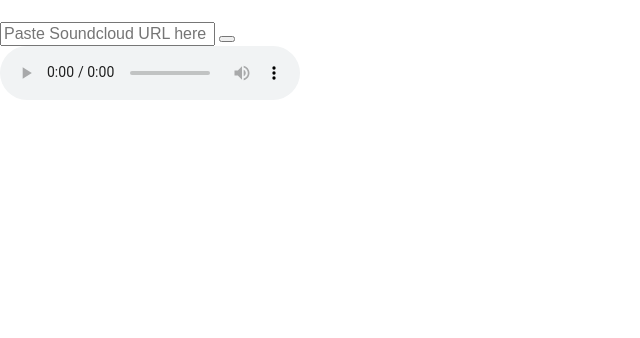
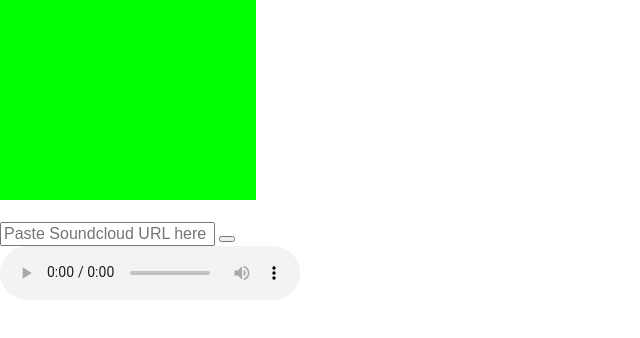
Before and after one commit to jhardin293/radio-dharma, a plain HTML site: page index.html in a window 1280 px wide. Shown: the whole page, without its empty margins (0-640 px from the left). Drawn offline with nearby package versions, Linux system fonts and the light colour scheme; some icons are missing.

Commit message:
added working circle viz

```diff
--- a/css/main.css
+++ b/css/main.css
@@ -93,25 +93,16 @@ textarea {
 
 /* ==========================================================================
    Author's custom styles
-   ========================================================================== */
+   =========================================================================
+/* ==========================================================================
+*/
+#circle {
+  background-color: black;
+  float: right;
+  border-radius: 50%;
+}
 
 
-
-
-
-
-
-
-
-
-
-
-
-
-
-
-
-/* ==========================================================================
    Helper classes
    ========================================================================== */
 
--- a/index.html
+++ b/index.html
@@ -18,8 +18,10 @@
         <!--[if lt IE 8]>
             <p class="browserupgrade">You are using an <strong>outdated</strong> browser. Please <a href="http://browsehappy.com/">upgrade your browser</a> to improve your experience.</p>
         <![endif]-->
-       <div id="visualizer"></div>
+        <canvas id="visualizer" width="300" height="200">
 
+        </canvas>
+        <div id="circle"></div>
         <div id="controlPanel">
             <div id="tab"><a href="#" id="toggleButton"><i class="icon-menu"></i></a></div>
             <div id="trackInfoPanel">
--- a/js/main.js
+++ b/js/main.js
@@ -1,15 +1,68 @@
-var SoundcloudAudioSource = function (player, source) {
+var SoundcloudAudioSource = function (player) {
   var self = this;
+  var analyser;
+  var audioCtx = new (window.AudioContext || window.webkitAudioContext);
+  analyser = audioCtx.createAnalyser();
+  analyser.fftSize = 256;
   player.crossOrigin = "anonymous";
+
+  var source = audioCtx.createMediaElementSource(player);
+  source.connect(analyser);
+  analyser.connect(audioCtx.destination);
+  var sampleAudioStream = function() {
+    analyser.getByteFrequencyData(self.streamData);
+    //Calculate an overall volume value
+    var total = 0;
+    for (var i = 0; i < 80; i++) {
+      total += self.streamData[i];
+    }
+    self.volume = total;
+    //console.log(self.volume);
+  };
+  setInterval(sampleAudioStream, 20);
+  this.volume = 0;
+  this.streamData = new Uint8Array(128);
   this.playStream = function(streamUrl) {
-
     player.addEventListener('ended', function(){
       self.directStream('coasting');
     });
     player.setAttribute('src', streamUrl);
-    console.log(player,'player');
     player.load();
     player.play();
+  };
+};
+
+var Visualizer = function() {
+  var audioSource;
+  var container;
+  var context;
+  var rect;
+  var draw = function() {
+    // you can then access all the frequency and volume data
+    // and use it to draw whatever you like on your canvas
+    rect.style.height = audioSource.streamData[15] * 3 + 'px';
+    rect.style.width = audioSource.streamData[15] * 3 + 'px';
+
+    for(bin = 0; bin < audioSource.streamData.length; bin ++) {
+        // do something with each value. Here's a simple example
+        var val = audioSource.streamData[bin];
+        var red = val;
+        var green = 255 - val;
+        var blue = val / 2;
+        context.fillStyle = 'rgb(' + red + ', ' + green + ', ' + blue + ')';
+        context.fillRect(bin * 2, 0, 2, 200);
+        // use lines and shapes to draw to the canvas is various ways. Use your imagination!
+    }
+
+    requestAnimationFrame(draw);
+  };
+  this.init = function(options) {
+    audioSource = options.audioSource;
+    container = document.getElementById(options.containerId);
+    context = container.getContext("2d");
+    rect = document.getElementById('circle');
+    console.log(context);
+    draw();
   };
 };
 /* Makes a request to the Soundcloud API and returns JSON data. */
@@ -127,6 +180,7 @@ window.onload = function init() {
   var uiUpdater = new UiUpdater();
   var loader = new SoundcloudLoader(player,uiUpdater);
   var audioSource = new SoundcloudAudioSource(player, source);
+  var visualizer = new Visualizer();
 
   var loadAndUpdate =  function(trackUrl) {
     loader.loadStream(trackUrl,
@@ -141,6 +195,11 @@ window.onload = function init() {
     );
   };
 
+  visualizer.init({
+    containerId: 'visualizer',
+    audioSource: audioSource
+  });
+
   form.addEventListener('submit', function(e) {
     e.preventDefault();
     var trackUrl = document.getElementById('input').value;
```
